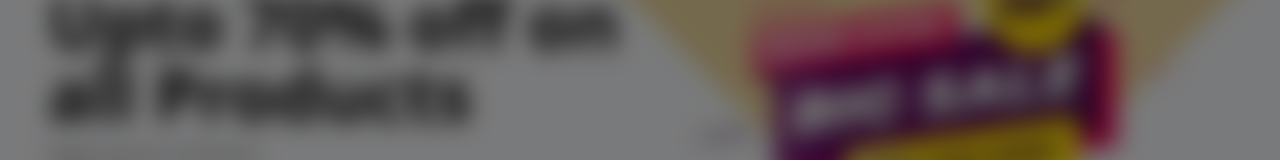
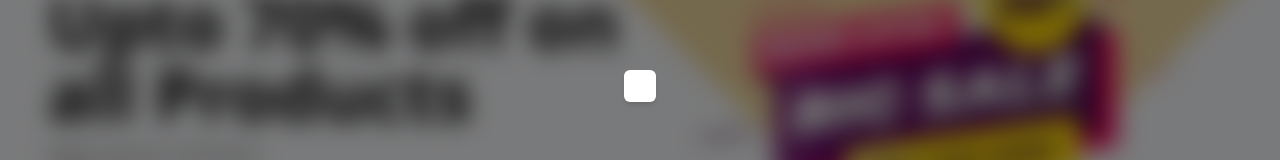
Before and after one commit to G3RGES/eccomerce-website, a React (Vite) app: page / in a window 1280 px wide. Both pictures are taken after a click on the button 1142 px from the left and 26 px from the top of the page. Shown: the part 314-474 px from the top of the page. Built offline with nearby package versions, Linux system fonts and the light colour scheme.

Commit message:
Update Popup.jsx

```diff
--- a/src/components/Popup.jsx
+++ b/src/components/Popup.jsx
@@ -13,7 +13,15 @@ const Popup = ({ orderPopup, setOrderPopup }) => {
           <div
             className="h-screen w-screen fixed top-0 left-0 bg-black/50 z-50
           backdrop-blur-md "
-          ></div>
+          >
+            <div
+              className="fixed top-1/2 left-1/2 -translate-x-1/2 -translate-y-1/2 bg-white
+              dark:bg-gray-900 p-4 shadow-md rounded-md dark:text-white"
+            >
+              {/* header */}
+              {/* body */}
+            </div>
+          </div>
         </div>
       )}
     </>
```
